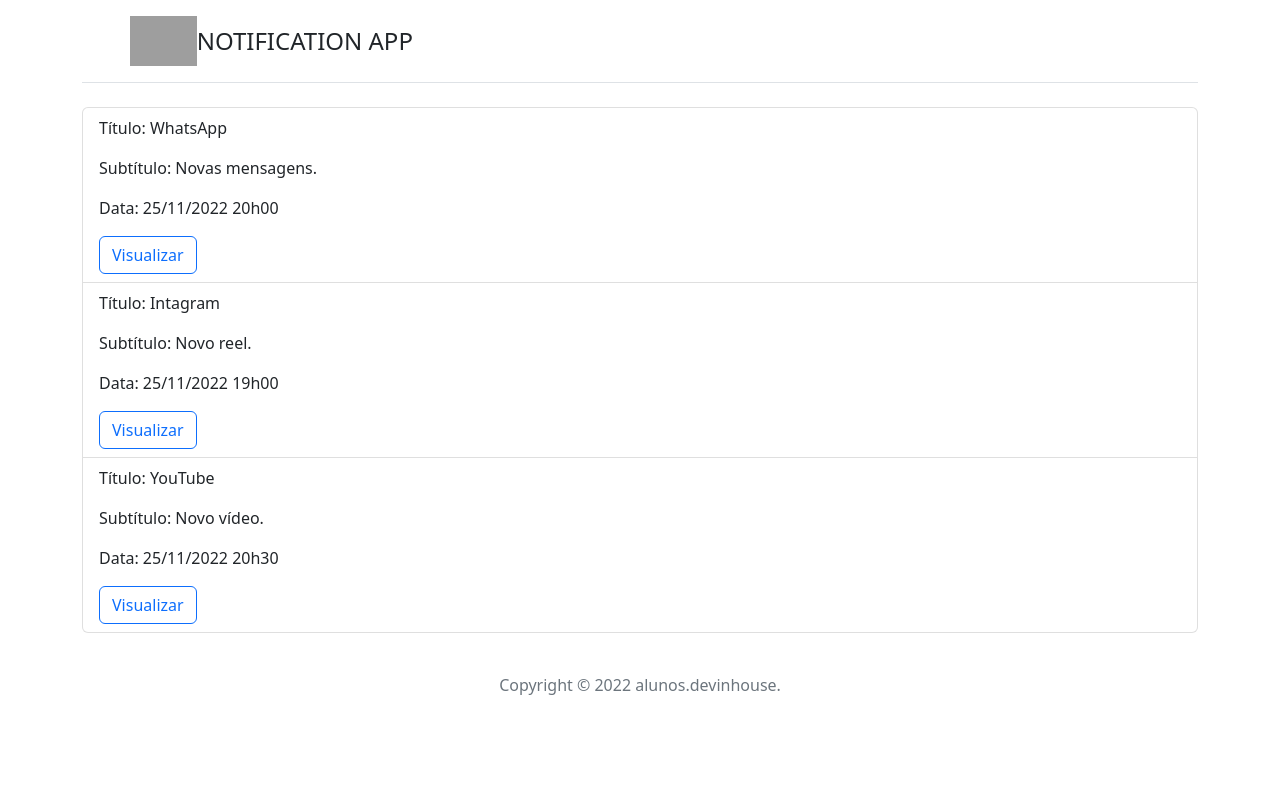
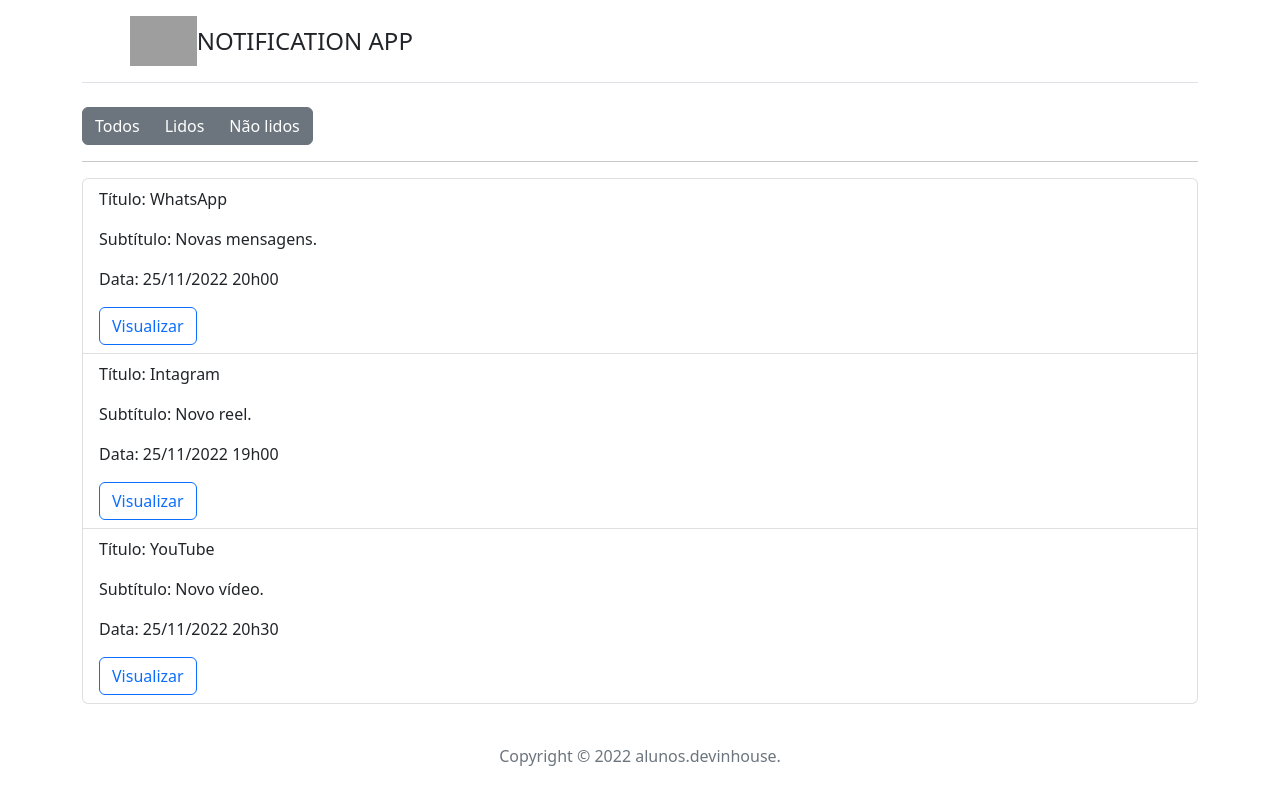
Before and after one commit to LarissaAsito/DevInHouseM1S08, an Angular app in the folder NotificationApp/: page / in a window 1280 px wide. Shown: the top 804 px of the page. Built offline with nearby package versions, Linux system fonts and the light colour scheme; grey boxes are pictures that could not be loaded.

Commit message:
Começando os exercícios da semana 10, adicionando exercícios 1 e 2

```diff
--- a/NotificationApp/src/app/components/notification-list/notification-list.component.html
+++ b/NotificationApp/src/app/components/notification-list/notification-list.component.html
@@ -1,5 +1,11 @@
 <ntap-header></ntap-header>
 <div class="container">
+    <div class="btn-group" role="group" aria-label="Basic example">
+        <button *ngFor="let botao of botoes" type="button" class="btn btn-secondary">
+            {{ botao }}
+        </button>
+    </div>
+    <hr>
     <ul class="list-group">
         <li *ngFor="let notif of notificacoes" [ngClass]="notif.lido ? 'lido' : ''" class="list-group-item">
             <p>Título: {{ notif.titulo }}</p>
--- a/NotificationApp/src/app/components/notification-list/notification-list.component.ts
+++ b/NotificationApp/src/app/components/notification-list/notification-list.component.ts
@@ -9,6 +9,7 @@
 })
 export class NotificationListComponent {
   notificacoes: Notification[] = NOTIFICATIONS;
+  botoes: string[] = ['Todos', 'Lidos', 'Não lidos'];
 
   lerNotificacao(item: Notification): void {
     item.lido = true;
```
